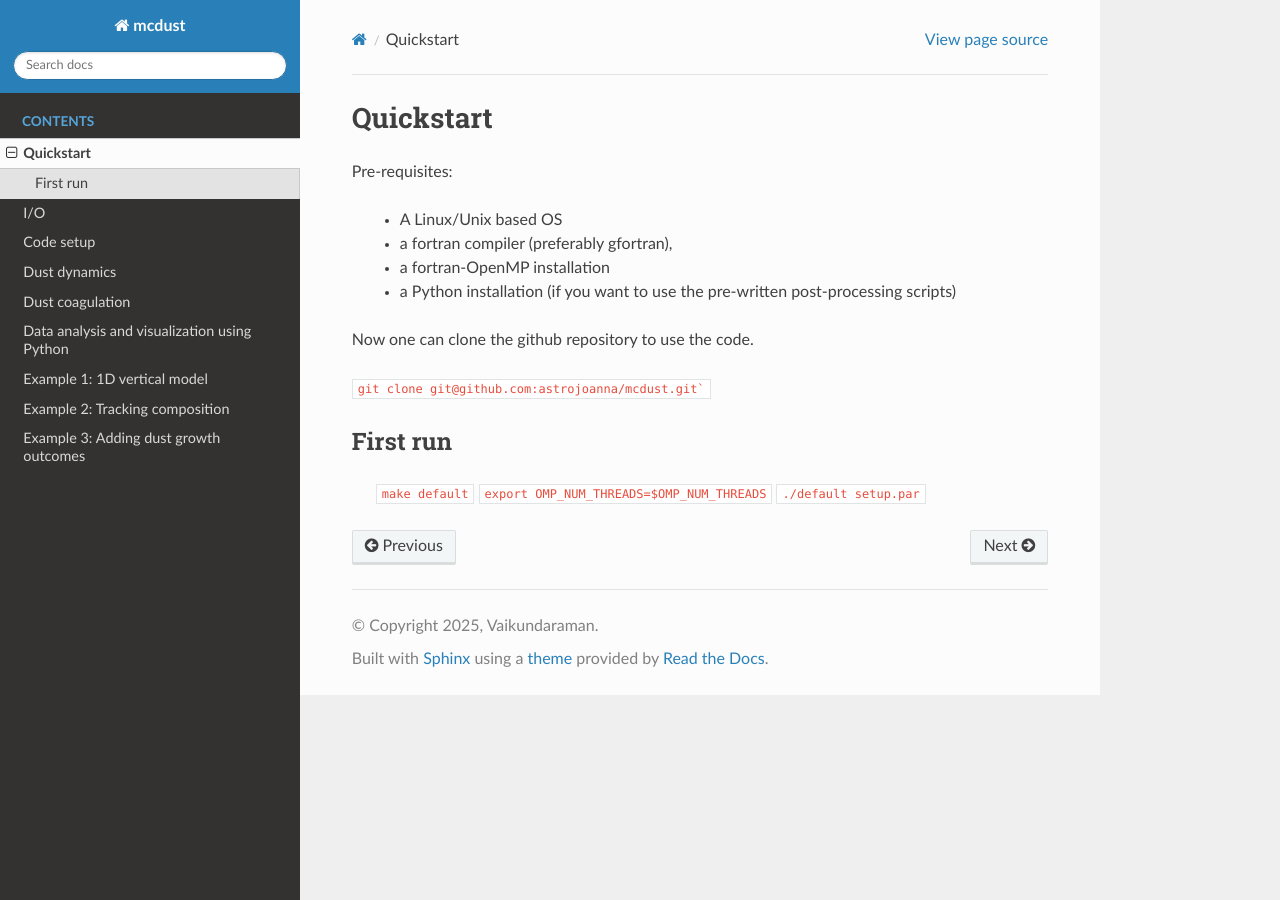
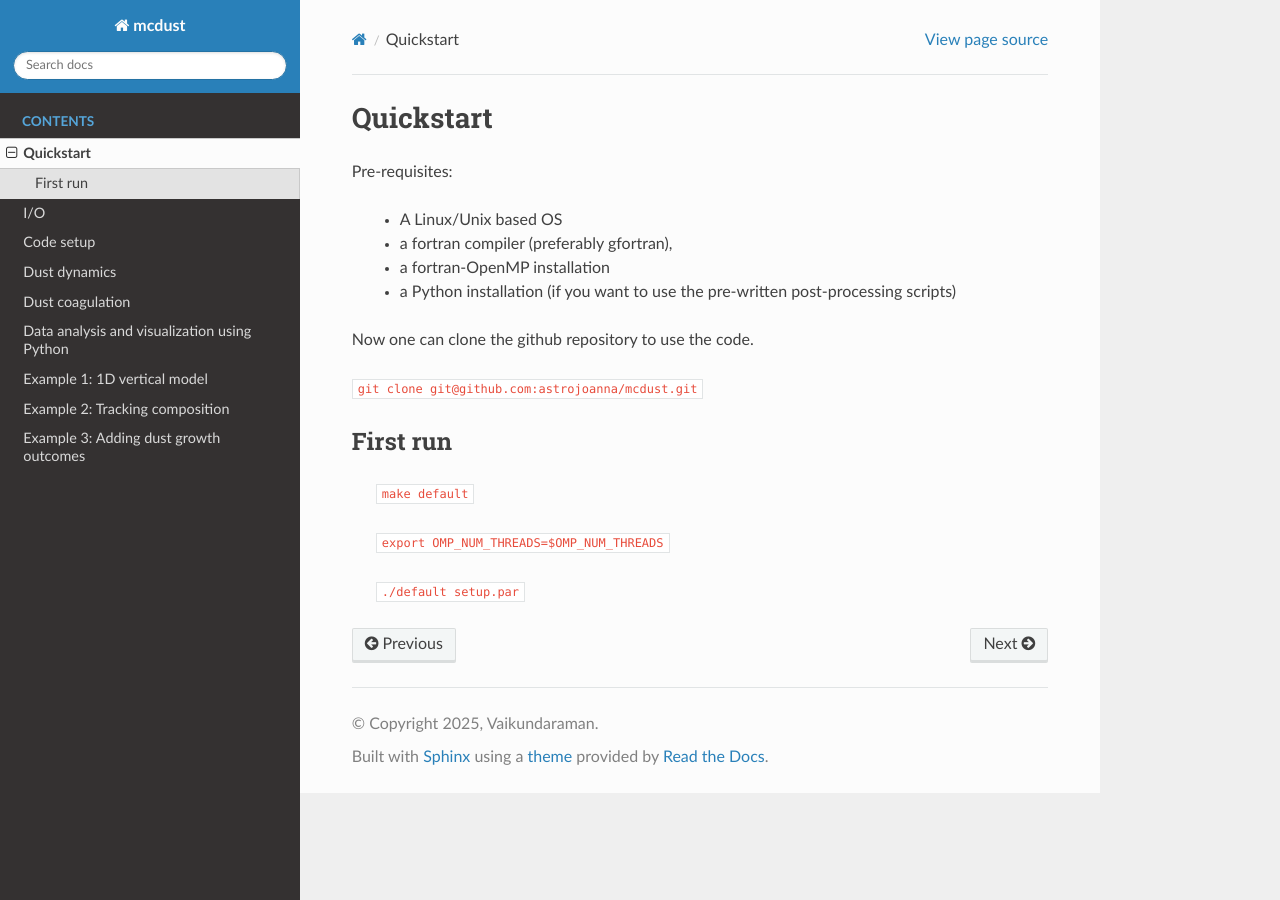
Before and after one commit to vicky1997/docs_test, a Sphinx documentation site: the page built from docs/source/setup.rst, in a window 1280 px wide. Built offline with Sphinx 7.4.7 and the Read the Docs theme 3.1.0, drawn with Linux system fonts in a browser that asks for light colours; pages that are not in the unit, such as notebooks, are missing from menus.

Commit message:
code inline seems to work

```diff
--- a/docs/source/setup.rst
+++ b/docs/source/setup.rst
@@ -12,11 +12,13 @@ Pre-requisites:
     * a Python installation (if you want to use the pre-written post-processing scripts)
 Now one can clone the github repository to use the code.
 
-:code:`git clone git@github.com:astrojoanna/mcdust.git``
+:code:`git clone git@github.com:astrojoanna/mcdust.git`
 
 First run
 +++++++++
 
  :code:`make default`
+
  :code:`export OMP_NUM_THREADS=$OMP_NUM_THREADS`
+
  :code:`./default setup.par`
```
